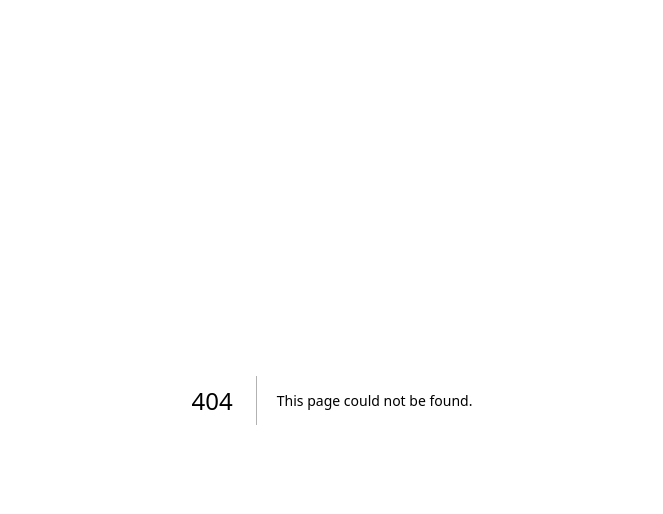
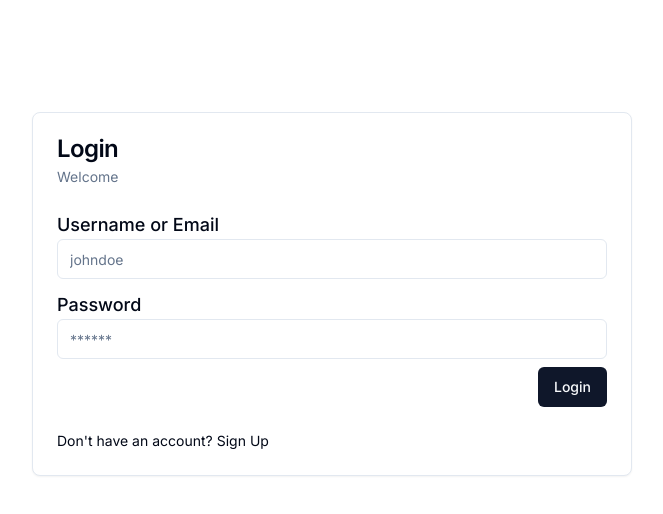
Before and after one commit to kawojue/go-auth, a Next.js app in the folder client/: page /login in a window 1280 px wide. Before the commit this address had no page. Shown: the top 514 px of the page, without its empty margins (308-971 px from the left). Built offline with nearby package versions, Linux system fonts and the light colour scheme.

Commit message:
[add] login page

```diff
--- /dev/null
+++ b/client/app/login/page.tsx
@@ -0,0 +1,92 @@
+"use client"
+
+import Link from 'next/link'
+import router from 'next/router'
+import notify from '@/utils/notify'
+import { axios } from '@/app/api/axios'
+import {
+    Card, CardContent, CardDescription,
+    CardFooter, CardHeader, CardTitle,
+} from '@/components/ui/card'
+import { userStore } from '@/store/auth'
+import throwError from '@/utils/throwError'
+import { Input } from '@/components/ui/input'
+import { Label } from '@/components/ui/label'
+import { ChangeEvent, useEffect } from 'react'
+import { Button } from '@/components/ui/button'
+import { AxiosError, AxiosResponse } from 'axios'
+
+const page = () => {
+    const { user, setUser } = userStore()
+
+    const handleOnChange = (e: ChangeEvent<HTMLInputElement>) => {
+        const { name, value } = e.target
+        setUser({
+            ...user,
+            [name]: value
+        })
+    }
+
+    useEffect(() => {
+        setUser({
+            ...user,
+            userId: localStorage.getItem("username") || ''
+        })
+    }, [])
+
+    return (
+        <form
+            onSubmit={e => e.preventDefault()}
+            className="mx-auto w-[95vw] max-w-[600px] mt-28">
+            <Card>
+                <CardHeader>
+                    <CardTitle>Login</CardTitle>
+                    <CardDescription>{`${user.username ? `Welcome back, ${user.username}.` : 'Welcome'}`}</CardDescription>
+                </CardHeader>
+                <CardContent>
+                    <article className='flex flex-col gap-3'>
+                        <div>
+                            <Label htmlFor='userId' className='text-lg'>Username or Email</Label>
+                            <Input
+                                id='userId'
+                                type='userId'
+                                name='userId'
+                                placeholder='johndoe'
+                                value={user.userId}
+                                onChange={handleOnChange}
+                            />
+                        </div>
+                        <div>
+                            <Label htmlFor='password' className='text-lg'>Password</Label>
+                            <Input
+                                name='password'
+                                id='password'
+                                type='password'
+                                placeholder='******'
+                                value={user.password}
+                                onChange={handleOnChange}
+                            />
+                        </div>
+                    </article>
+                    <div className='w-full flex mt-2 justify-end'>
+                        <Button onClick={async () => await axios.post(
+                            '/auth/login', {
+                            ...user
+                        }).then((res: AxiosResponse) => {
+                            router.push(`/${user.username}`)
+                            notify(res.data?.message, 'success')
+                        }).catch((err: AxiosError) => throwError(err))}>
+                            Login
+                        </Button>
+                    </div>
+                </CardContent>
+                <CardFooter className="flex gap-1 text-sm">
+                    <p>{`Don't have an account?`}</p>
+                    <Link href="/signup">Sign Up</Link>
+                </CardFooter>
+            </Card>
+        </form>
+    )
+}
+
+export default page
```
